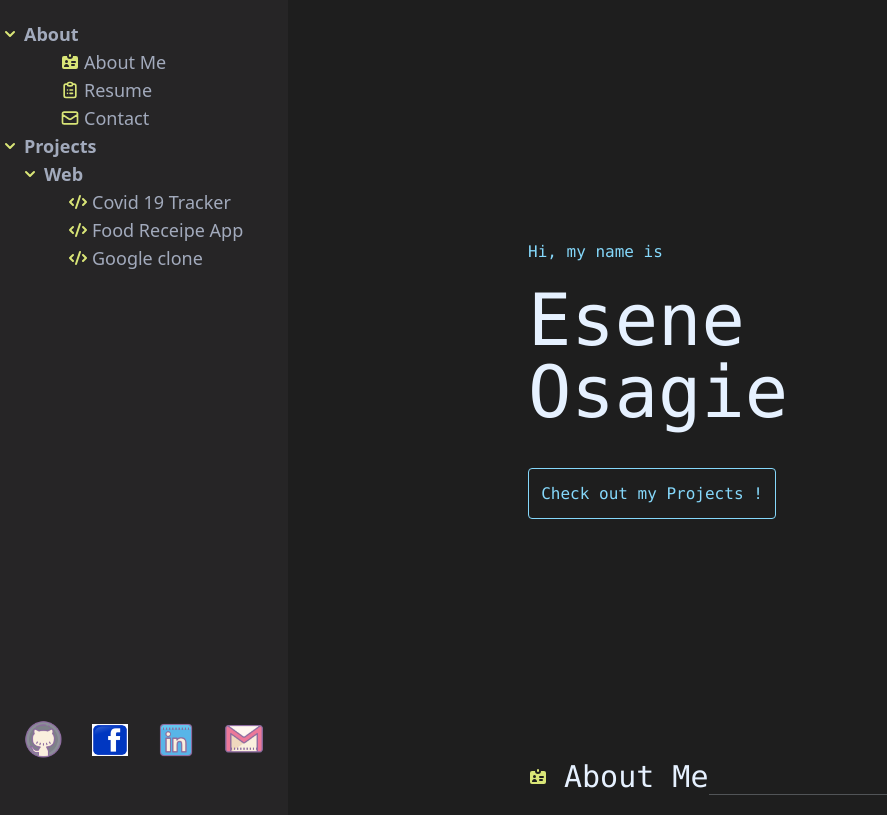
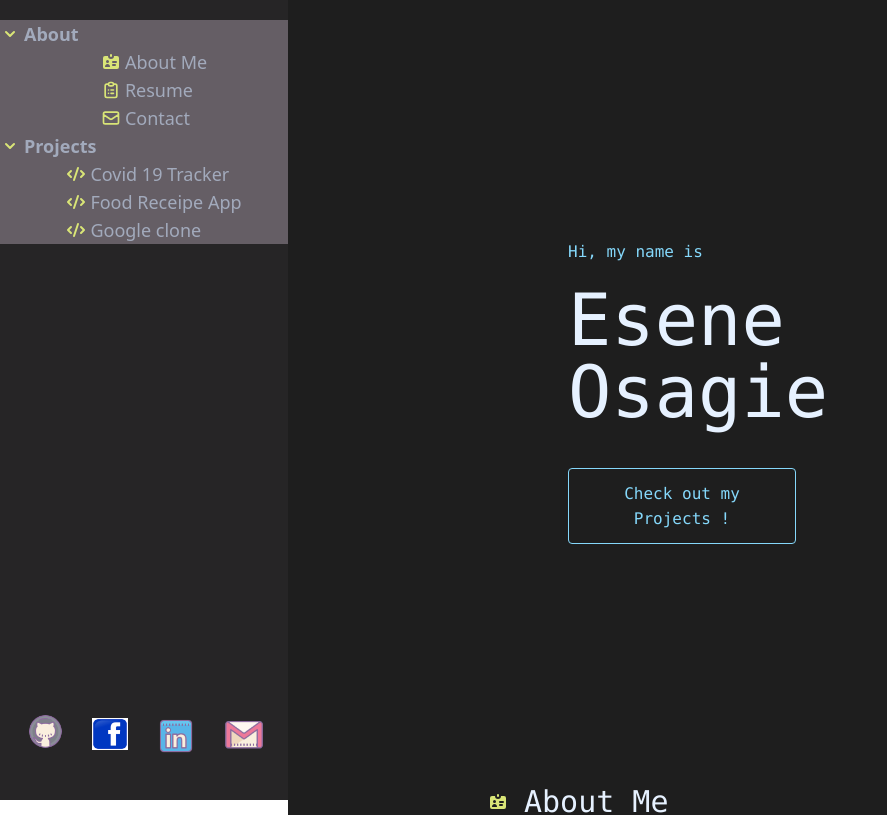
Before and after one commit to eseneose/portfolio, a React (Create React App) app: page / in a window 1280 px wide. Shown: the top 815 px of the page, without its empty margins (0-887 px from the left). Built offline with nearby package versions, Linux system fonts and the light colour scheme.

Commit message:
final touches

```diff
--- a/src/pages/About.js
+++ b/src/pages/About.js
@@ -13,13 +13,13 @@ const FirebaseLogo = require("../assets/FirebaseLogo.png");
 const MongoDBLogo = require("../assets/MongoDBLogo.png");
 const NodeJSLogo = require("../assets/NodeJSLogo.png");
 const DockerLogo = require("../assets/DockerLogo.png");
-//const Ose = require("../assets/ose.png");
+const Ose = require("../assets/ose.png");
 
 const About = () => {
   return (
     <div
       id="About"
-      className="mx-60 items-center justify-center w-1/2 text-justify"
+      className="mx-20 lg:mx-40 items-center justify-center w-2/2 text-justify"
     >
       <div>
         <div className="table">
@@ -40,7 +40,7 @@ const About = () => {
           <br />
           <br />
           <code>Here are a few technologies I’ve been working with recently:</code>
-          <div className="grid grid-cols-3 gap-2 text-sm mt-5 text-brown_vs">
+          <div className="grid grid-cols-3 gap-2 pt-5 text-sm mt-5 text-brown_vs">
             {/* <div className='flex flex-row col-start-1 mb-3'><code className='text-[#e6f1ff] underline'>Programming Languages</code></div>
             <div className='flex flex-row col-start-2 mb-3'><code className='text-[#e6f1ff] underline'>Libraries</code></div>
             <div className='flex flex-row col-start-3 mb-3'><code className='text-[#e6f1ff] underline'>Frameworks</code></div> */}
--- a/src/pages/Contact.js
+++ b/src/pages/Contact.js
@@ -4,14 +4,14 @@ import { MailIcon } from "@heroicons/react/solid";
 const Contact = () => {
   return (
     <div id="Contact" className="pb-72 mt-36">
-      <div className="table mx-60">
+      <div className="table mx-20 lg:mx-40">
         <MailIcon className="h-5 w-5 mr-4 text-yellow_vs" />
         <code className="table-cell text-[#e6f1ff] text-3xl mt-5 whitespace-nowrap">
           Get In Touch
         </code>
         <div className="table-cell border-b border-b-[#e6f1ff] border-opacity-25 w-full"></div>
       </div>
-      <div className="text-[#a2aabc] text-lg mt-5 mx-60 flex flex-col items-center text-justify">
+      <div className="text-[#a2aabc] text-lg mt-5 mx-20 lg:mx-40 flex flex-col items-center text-justify">
         <code>
           I am open to new challenges and excited to solve web development problems.
           for a discussion, a project or general consulting, send me a mail for free and i will get back to you asap.
--- a/src/pages/Home.js
+++ b/src/pages/Home.js
@@ -23,11 +23,11 @@ const Home = () => {
 
   return (
     <>
-      <div id="home" className="App flex">
-        <div className="bg-[#262526] w-72 fixed h-full">
+      <div id="home" className="App flex ">
+        <div className="bg-[#262526] w-14 fixed h-full sm:w-20 md:w-40 lg:w-72 ">
           <LeftBar scroll={scroll} SetScroll={SetScroll} />
         </div>
-        <div className="bg-[#1e1e1e] h-full ml-72 w-full">
+        <div className="bg-[#1e1e1e] h-full ml-10 px-10 w-full min-w-72 sm:ml-20 md:ml-40 lg:ml-72">
           <Header scroll={scroll} SetScroll={SetScroll} />
           <About id="About" />
           <Resume id="Resume" />
--- a/src/pages/LeftBar.js
+++ b/src/pages/LeftBar.js
@@ -6,138 +6,138 @@ import {
   IdentificationIcon,
 } from "@heroicons/react/solid";
 import { MailIcon, ClipboardListIcon } from "@heroicons/react/outline";
+import Image from 'next/image'
+
 
 const fbb = require("../assets/fBB.png");
 const LinkedinLogo = require("../assets/LinkedinLogo.png");
 const GitLogo = require("../assets/GitLogo.png");
 const MailLogo = require("../assets/MailLogo.png");
+const Avatar = require("../assets/ose.png");
 
 const LeftBar = (props) => {
   const [showWebList, SetShowWebList] = useState(true);
   const [showAboutList, SetShowAboutList] = useState(true);
-  const [showProjectsList, SetShowProjectsList] = useState(true);
+
 
   const WebList = () => (
-    <div>
+    <div className=" ml-5">
 
       <a href="https://bit.ly/covid_tracker_app">
-        <div className="ml-12 flex items-center hover:cursor-pointer hover:bg-opacity-80 hover:bg-[#2b2a2a] w-60">
-          <CodeIcon className="h-5 w-5 mr-1  ml-5 text-yellow_vs" />
-          <p>Covid 19 Tracker</p>
+        <div className="flex items-center hover:cursor-pointer hover:bg-opacity-80 hover:bg-[#2b2a2a]">
+          <CodeIcon className="h-5 w-5 mr-1   text-yellow_vs" />
+          <p className="invisible truncate hover:text-clip md:visible">Covid 19 Tracker</p>
         </div>
       </a>
       <a href="https://bit.ly/food_recipe">
-        <div className="flex whitespace-nowrap items-center hover:cursor-pointer hover:bg-opacity-80 hover:bg-[#2b2a2a] focus:bg-slate-300 ml-12 w-60">
-          <CodeIcon className="h-5 w-5 mr-1  ml-5 text-yellow_vs" />
-          <p>Food Receipe App</p>
+        <div className="flex whitespace-nowrap items-center hover:cursor-pointer hover:bg-opacity-80 hover:bg-[#2b2a2a] focus:bg-slate-300 ">
+          <CodeIcon className="h-5 w-5 mr-1   text-yellow_vs" />
+          <p className="invisible truncate md:visible hover:text-clip">Food Receipe App</p>
         </div>
       </a>
       <a href="https://easy-google.vercel.app">
-        <div className="ml-12 flex items-center hover:cursor-pointer hover:bg-opacity-80 hover:bg-[#2b2a2a] w-60">
-          <CodeIcon className="h-5 w-5 mr-1  ml-5 text-yellow_vs" />
-          <p>Google clone</p>
+        <div className=" flex items-center hover:cursor-pointer hover:bg-opacity-80 hover:bg-[#2b2a2a] ">
+          <CodeIcon className="h-5 w-5 mr-1  text-yellow_vs" />
+          <p className="invisible truncate hover:text-clip md:visible">Google clone</p>
         </div>
       </a>
     </div>
   );
 
   const AboutList = () => (
-    <div>
+    <div className="ml-5" >
       <div
-        className="ml-10 flex whitespace-nowrap items-center hover:cursor-pointer hover:bg-opacity-80 hover:bg-[#2b2a2a]"
+        className=" flex whitespace-nowrap items-center hover:cursor-pointer hover:bg-opacity-80 hover:bg-[#2b2a2a]"
         onClick={() => props.SetScroll("About")}
       >
-        <IdentificationIcon className="h-5 w-5 mr-1  ml-5 text-yellow_vs" />
-        <p>About Me</p>
+        <IdentificationIcon className=" h-5 w-5 mr-1 text-yellow_vs" />
+        <p className="invisible truncate hover:text-clip md:visible">About Me</p>
       </div>
       <div
-        className="flex whitespace-nowrap items-center hover:cursor-pointer hover:bg-opacity-80 hover:bg-[#2b2a2a] focus:bg-slate-300 ml-10"
+        className="flex whitespace-nowrap items-center hover:cursor-pointer hover:bg-opacity-80 hover:bg-[#2b2a2a] focus:bg-slate-300 "
         onClick={() => props.SetScroll("Resume")}
       >
-        <ClipboardListIcon className="h-5 w-5 mr-1  ml-5 text-yellow_vs" />
-        <p>Resume</p>
+        <ClipboardListIcon className=" h-5 w-5 mr-1 text-yellow_vs" />
+        <p className="invisible truncate hover:text-clip md:visible">Resume</p>
       </div>
       <div
-        className="flex whitespace-nowrap items-center hover:cursor-pointer hover:bg-opacity-80 hover:bg-[#2b2a2a] ml-10"
+        className="flex whitespace-nowrap items-center hover:cursor-pointer hover:bg-opacity-80 hover:bg-[#2b2a2a] "
         onClick={() => props.SetScroll("Contact")}
       >
-        <MailIcon className="h-5 w-5 ml-5 mr-1   text-yellow_vs" />
-        <p>Contact</p>
+        <MailIcon className="h-5 w-5 mr-1  text-yellow_vs" />
+
+        <p className="invisible truncate hover:text-clip md:visible">Contact</p>
+
       </div>
     </div>
   );
 
   return (
-    <div className="text-[#a2aabc] text-lg mt-5 flex bg-[#262526] h-full">
-      <div>
-        <div
-          className="flex items-center hover:cursor-pointer hover:bg-opacity-80 hover:bg-[#2b2a2a] font-bold w-72"
+    <div className="w-14 text-[#a2aabc] text-lg mt-5 flex flex-col justify-center">
+     <img src={Avatar} className="block px-2 sm:ml-3 pt-5 rounded-full md:hidden " width="120" height="120"/>
+     <div>
+        <div className="hidden  place-items-center w-14 bg-[#655e65] sm:w-20 md:block md:w-40 lg:w-72 ">
+
+          <div
+          className="flex items-center hover:cursor-pointer hover:bg-opacity-80 hover:bg-[#2b2a2a] font-bold w-full"
           onClick={() => SetShowAboutList(!showAboutList)}
         >
           {showAboutList ? (
-            <ChevronDownIcon className="h-5 w-5 mr-1  text-yellow_vs" />
+            <ChevronDownIcon className=" h-5 w-5 mr-1  text-yellow_vs" />
           ) : (
-            <ChevronRightIcon className="h-5 w-5 mr-1  text-yellow_vs" />
+            <ChevronRightIcon className=" h-5 w-5 mr-1  text-yellow_vs" />
           )}
-          <p>About</p>
+
+          <p className="">About</p>
         </div>
         {showAboutList ? <AboutList /> : null}
         <div
-          className="flex items-center hover:cursor-pointer hover:bg-opacity-80 hover:bg-[#2b2a2a] font-bold w-72"
-          onClick={() => SetShowProjectsList(!showProjectsList)}
+          className="flex items-center hover:cursor-pointer hover:bg-opacity-80 hover:bg-[#2b2a2a] font-bold w-full"
+          onClick={() => SetShowWebList(!showWebList)}
         >
-          {showProjectsList ? (
-            <ChevronDownIcon className="h-5 w-5 mr-1  text-yellow_vs" />
+          {showWebList ? (
+            <ChevronDownIcon className=" h-5 w-5 mr-1  text-yellow_vs" />
           ) : (
-            <ChevronRightIcon className="h-5 w-5 mr-1  text-yellow_vs" />
+            <ChevronRightIcon className=" h-5 w-5 mr-1  text-yellow_vs" />
           )}
-          <p>Projects</p>
+
+          <p className="">Projects</p>
         </div>
-        {showProjectsList ? (
+        {showWebList ? (
           <>
-            <div
-              className="flex items-center hover:cursor-pointer hover:bg-opacity-80 hover:bg-[#2b2a2a] font-bold w-72"
-              onClick={() => SetShowWebList(!showWebList)}
-            >
-              {showWebList ? (
-                <ChevronDownIcon className="h-5 w-5 mr-1  ml-5 text-yellow_vs" />
-              ) : (
-                <ChevronRightIcon className="h-5 w-5 mr-1  ml-5 text-yellow_vs" />
-              )}
 
-              <p>Web</p>
-            </div>
             {showWebList ? <WebList /> : null}
           </>
         ) : null}
+      </div>
         <div className="absolute inset-x-0 bottom-10 ">
-          <div className="flex px-6 space-x-7">
+          <div className="flex flex-col items-center justify-center py-1 space-y-3 sm:space-x-2 sm:px-2 md:flex-row md:space-x-3  md:px-1 lg:space-x-7 lg:px-6">
             <a href="https://github.com/eseneose/">
               <img
                 src={GitLogo}
                 alt="Git Logo"
-                className="h-10 w-10 text-yellow_vs hover:cursor-pointer hover:h-12 hover:w-12"
+                className="h-6 w-6 pt-1 pl-1 text-yellow_vs sm:h-6 sm:w-6 md:h-8 md:w-8 lg:h-10 lg:w-10 hover:cursor-pointer hover:h-12 hover:w-12"
               />
             </a>
             <a href="https://facebook.com/drealose/">
               <img
                 src={fbb}
                 alt="Facebook Logo"
-                className="h-9 w-9 9 pt-1 text-yellow_vs hover:cursor-pointer hover:h-12 hover:w-12"
+                className="h-5 w-5 pb-1 text-yellow_vs sm:h-5 sm:w-5 md:h-7 md:w-7 lg:h-9 lg:w-9 hover:cursor-pointer hover:h-10 hover:w-10"
               />
             </a>
             <a href="/">
               <img
                 src={LinkedinLogo}
                 alt="Linkedin Logo"
-                className="h-10 w-10 text-yellow_vs hover:cursor-pointer hover:h-12 hover:w-12"
-              />
+                className="h-6 w-6 text-yellow_vs sm:h-6 sm:w-6 md:h-8 md:w-8 lg:h-10 lg:w-10 hover:cursor-pointer hover:h-12 hover:w-12"
+  g            />
             </a>
             <a href="/">
               <img
                 src={MailLogo}
                 alt="Mail Logo"
-                className="h-10 w-10 text-yellow_vs hover:cursor-pointer hover:h-12 hover:w-12"
+                className="h-6 w-6 text-yellow_vs sm:h-6 sm:w-6 md:h-8 md:w-8 lg:h-10 lg:w-10 hover:cursor-pointer hover:h-12 hover:w-12"
               />
             </a>
           </div>
```
Also changed, not shown: src/pages/Projects.js (+6 -6 lines), src/pages/Resume.js (+5 -5 lines).
